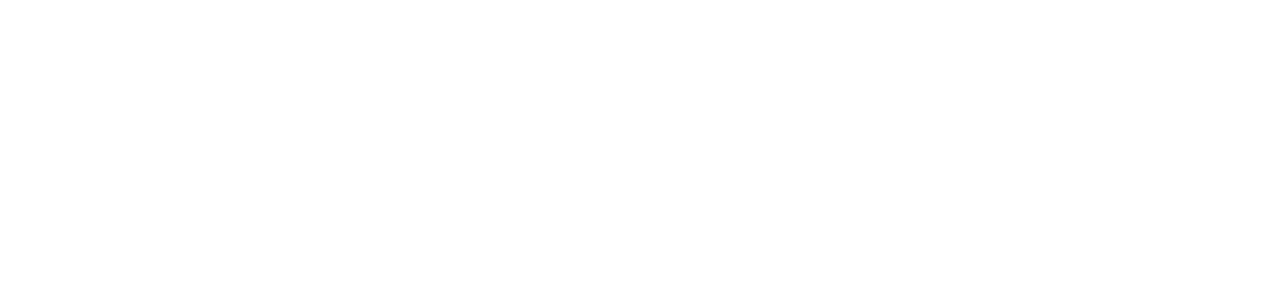
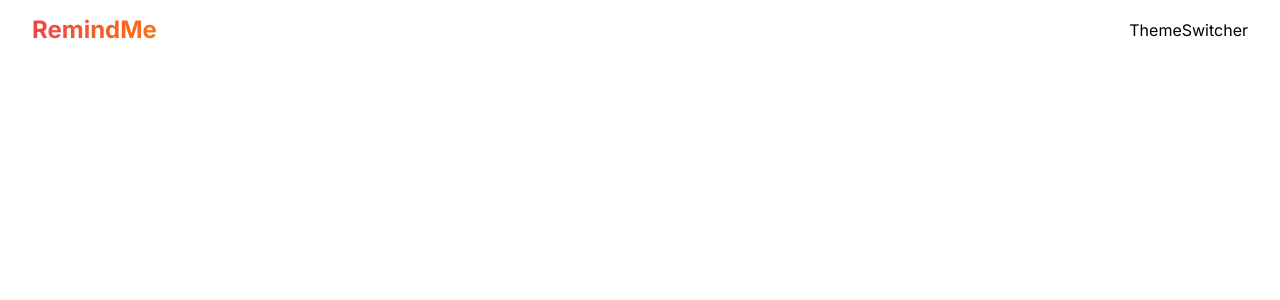
Before and after one commit to Tamalckb531/remind-me, a Next.js app: page / in a window 1280 px wide. Shown: the top 300 px of the page. Built offline with nearby package versions, Linux system fonts and the light colour scheme.

Commit message:
add navbar and logo

```diff
--- a/app/layout.tsx
+++ b/app/layout.tsx
@@ -2,6 +2,7 @@ import type { Metadata } from "next";
 import { Inter } from "next/font/google";
 import { ClerkProvider } from "@clerk/nextjs";
 import "./globals.css";
+import Navbar from "@/components/Navbar";
 
 const inter = Inter({ subsets: ["latin"] });
 
@@ -20,6 +21,7 @@ export default function RootLayout({
       <html lang="en">
         <body className={inter.className}>
           <div className=" flex min-h-screen w-full flex-col items-center dark:bg-black">
+            <Navbar />
             {children}
           </div>
         </body>
--- a/app/page.tsx
+++ b/app/page.tsx
@@ -1,5 +1,5 @@
 import { UserButton } from "@clerk/nextjs";
 
 export default function Home() {
-  return <UserButton afterSignOutUrl="/" />;
+  return <></>;
 }
--- /dev/null
+++ b/components/Logo.tsx
@@ -0,0 +1,11 @@
+import React from "react";
+
+const Logo = () => {
+  return (
+    <h1 className=" text-2xl font-bold bg-gradient-to-r from-red-500 to-orange-500 bg-clip-text text-transparent">
+      RemindMe
+    </h1>
+  );
+};
+
+export default Logo;
--- /dev/null
+++ b/components/Navbar.tsx
@@ -0,0 +1,18 @@
+import React from "react";
+import Logo from "./Logo";
+import { UserButton } from "@clerk/nextjs";
+import ThemeSwitcher from "./ThemeSwitcher";
+
+const Navbar = () => {
+  return (
+    <nav className=" flex w-full items-center justify-between p-4 px-8 h-[60px]">
+      <Logo />
+      <div className=" flex gap-4 items-center">
+        <UserButton afterSignOutUrl="/" />
+        <ThemeSwitcher />
+      </div>
+    </nav>
+  );
+};
+
+export default Navbar;
--- /dev/null
+++ b/components/ThemeSwitcher.tsx
@@ -0,0 +1,7 @@
+import React from "react";
+
+const ThemeSwitcher = () => {
+  return <div>ThemeSwitcher</div>;
+};
+
+export default ThemeSwitcher;
```
